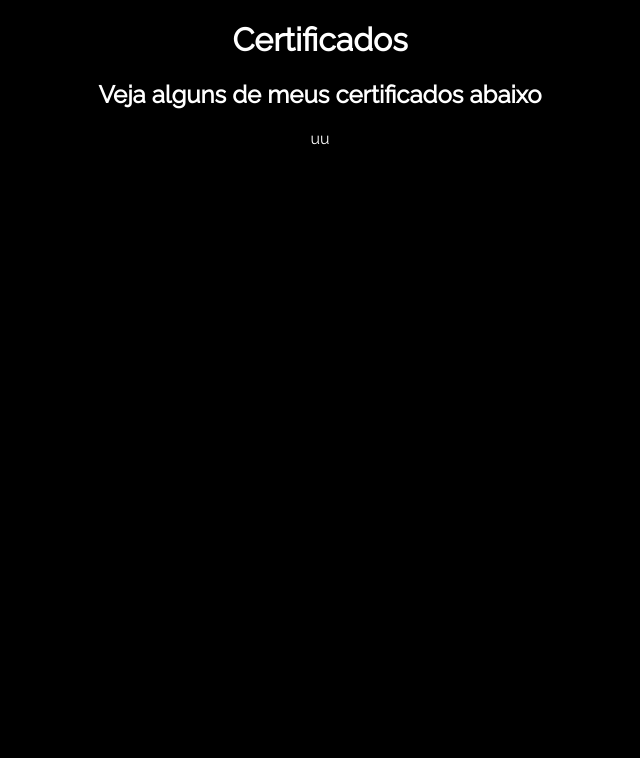
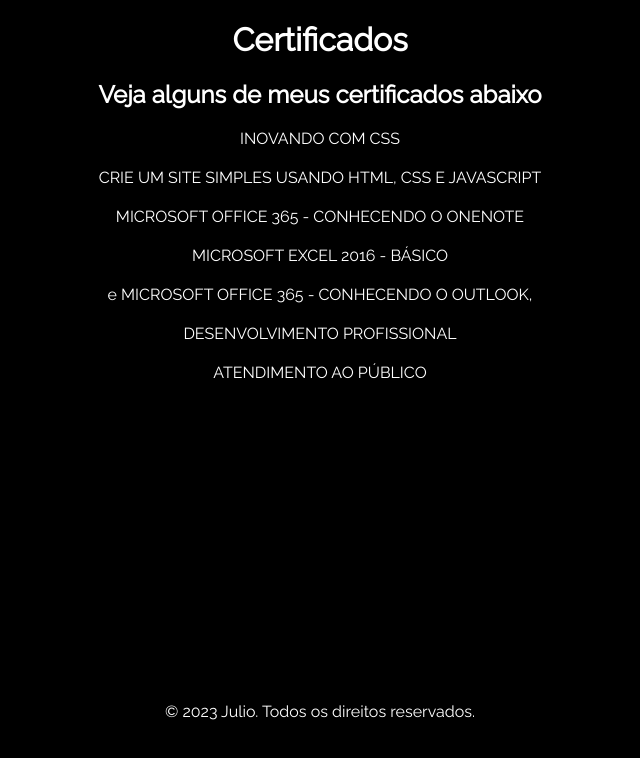
Before and after one commit to rub11/Curr-culo-, a plain HTML site: page certificads.html in a window 1280 px wide. Shown: the whole page, without its empty margins (320-960 px from the left). Drawn offline with Linux system fonts and the light colour scheme.

Commit message:
coloquei os certificados

```diff
--- a/certificados.css
+++ b/certificados.css
@@ -30,3 +30,11 @@
    h1:hover{
 
    }
+   footer{
+      color:white;
+      font-family: 'Raleway', sans-serif;
+   text-align: center;
+display: flex;
+padding-top:300px;
+
+}
--- a/certificads.html
+++ b/certificads.html
@@ -18,31 +18,42 @@
     </h2>
 
         <p>
-            <a href="Escola Virtual - Fundação Bradesco.pdf">uu</a>
+            <a href="Escola Virtual - Fundação Bradesco.pdf"> INOVANDO COM CSS</a>
         </p>
 
 
         <p>
-            <a href=""></a>
+            <a href="Escola Virtual - Fundação Bradesco(1).pdf"> CRIE UM SITE
+                SIMPLES USANDO HTML, CSS E JAVASCRIPT</a>
         </p>
 
 
         <p>
-            <a href=""></a>
+            <a href="Escola Virtual - Fundação Bradesco(2).pdf"> MICROSOFT
+                OFFICE 365 - CONHECENDO O ONENOTE</a>
         </p>
 
 
         <p>
-            <a href=""></a>
+            <a href="Escola Virtual - Fundação Bradesco(3).pdf"> MICROSOFT EXCEL 2016 - BÁSICO</a>
         </p>
 
 
         <p>
-            <a href=""></a>
+            <a href="Escola Virtual - Fundação Bradesco(4).pdf">e MICROSOFT
+                OFFICE 365 - CONHECENDO O OUTLOOK, </a>
+        </p>
+        <p>
+            <a href="Escola Virtual - Fundação Bradesco(5).pdf">  DESENVOLVIMENTO PROFISSIONAL </a>
+        </p>
+        <p>
+            <a href="Escola Virtual - Fundação Bradesco(6).pdf"> ATENDIMENTO AO PÚBLICO</a>
         </p>
 
 
-
+        <footer>
+            <p>&copy; 2023 Julio. Todos os direitos reservados.</p>
+          </footer>
 
 </body>
 </html>
--- /dev/null
+++ b/contato.css
@@ -0,0 +1,11 @@
+
+body{
+    background-color: black;
+    color: white;
+}
+main{
+
+    text-align: center;
+    font-size: 2em;
+
+}
--- a/index.css
+++ b/index.css
@@ -61,3 +61,20 @@
     margin: auto;
 
 }
+.estudonauta:hover{
+   text-decoration: underline;
+
+}
+.Cruzeiro-do-sul:hover{
+    text-decoration: underline;
+
+}
+footer{
+    color:white;
+    font-family: 'Raleway', sans-serif;
+    text-align: center;
+    padding-top: 20%;
+
+
+
+}
--- a/projeto.css
+++ b/projeto.css
@@ -34,3 +34,11 @@
     text-decoration: underline;
     color: green;
 }
+footer{
+    color:white;
+    font-family: 'Raleway', sans-serif;
+ text-align: center;
+display: flex;
+padding-top: 300px;
+
+}
```
Also changed, not shown: contato.html (added, +37 -0 lines), index.html (+18 -5 lines), trabalho.html (+1 -1 lines).
